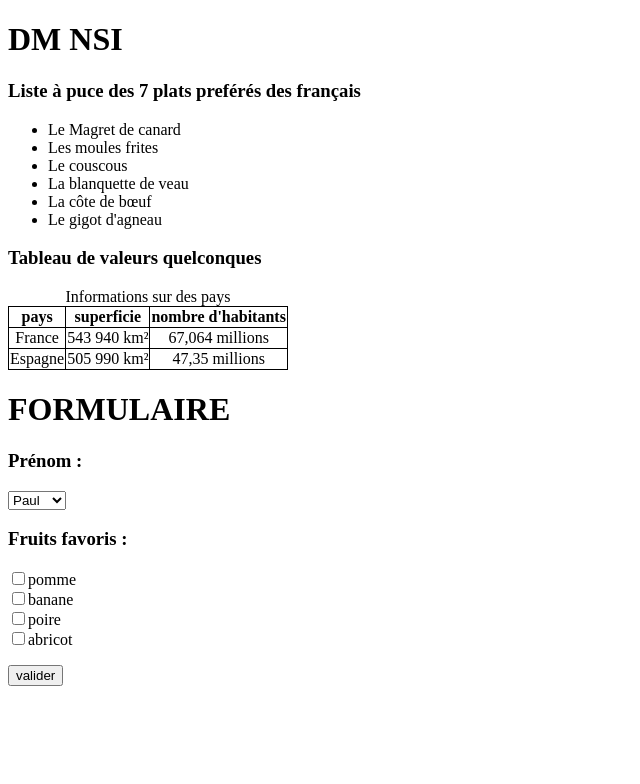
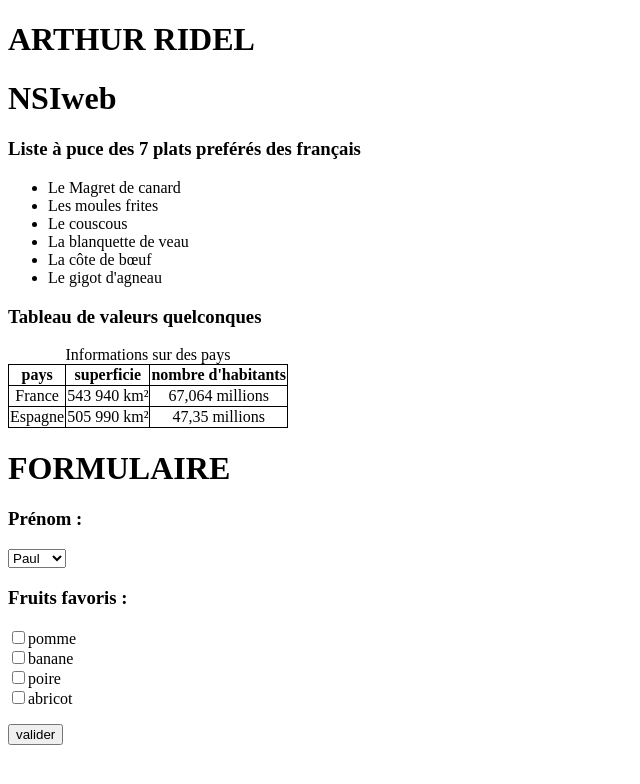
Before and after one commit to arrhuridel/NSIweb, a plain HTML site: page index.html in a window 1280 px wide. Shown: the whole page, without its empty margins (0-640 px from the left). Drawn offline with Linux system fonts and the light colour scheme.

Commit message:
Update index.html

```diff
--- a/index.html
+++ b/index.html
@@ -7,7 +7,8 @@
     </head>
 
     <body>
-        <h1>DM NSI</h1>
+	    <h1><strong>ARTHUR RIDEL</strong></h1>
+	    <h1>NSIweb</h1>
         <h3>Liste à puce des 7 plats preférés des français </h3>
         <ul>
             <li>Le Magret de canard</li>
```
